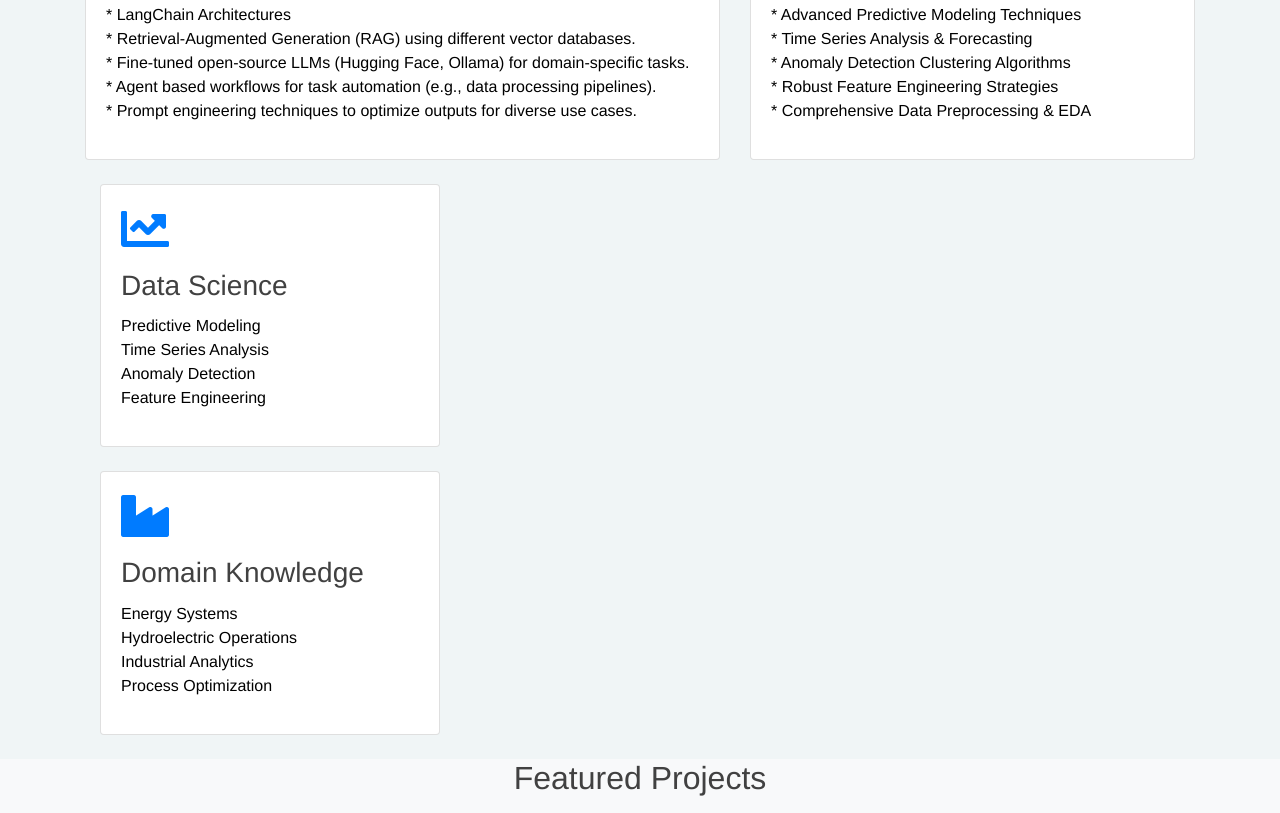
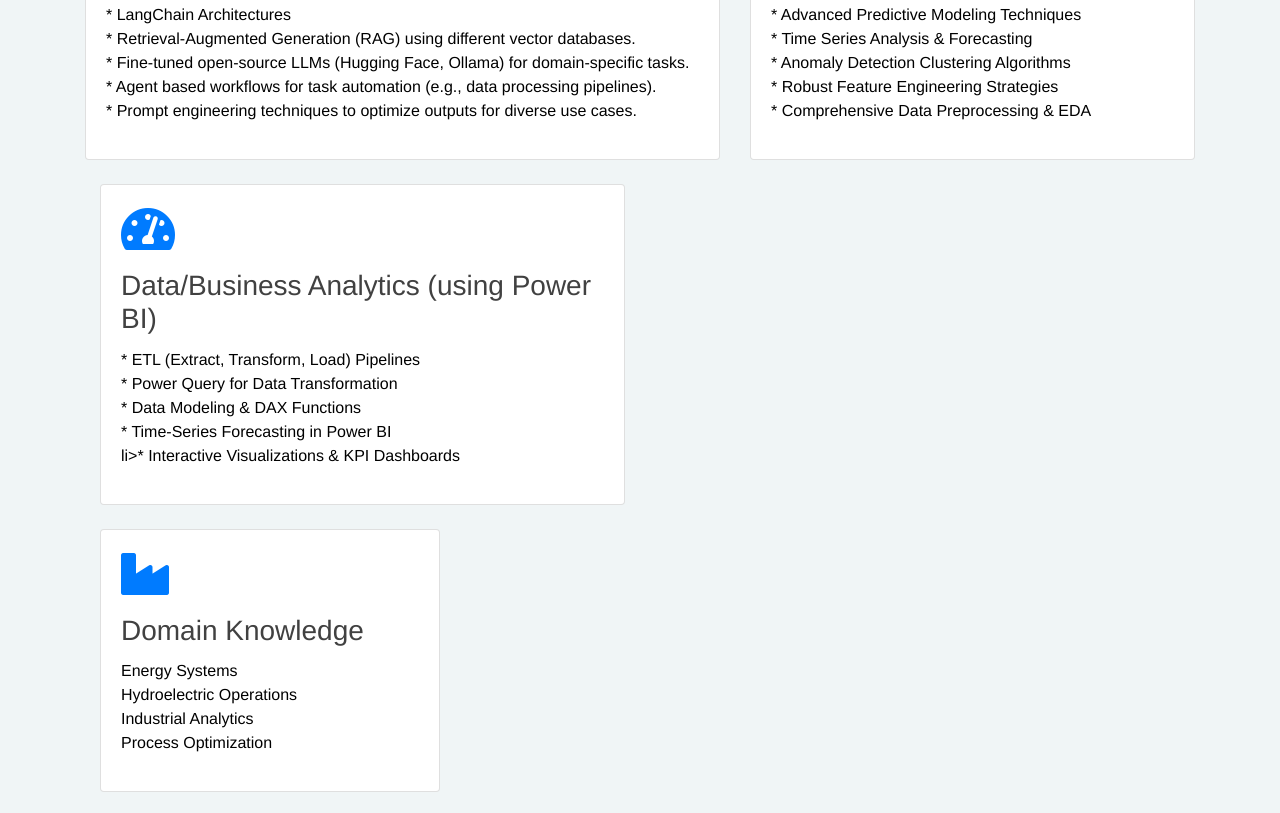
Before and after one commit to PawanKumarAgrawal/GenAI-DataScience-DataAnalytic--Portfolio-Website, a plain HTML site: page index.html in a window 1280 px wide. Shown: the part 733-1546 px from the top of the page. Drawn offline with nearby package versions, Linux system fonts and the light colour scheme.

Commit message:
Update index.html

```diff
--- a/index.html
+++ b/index.html
@@ -103,16 +103,17 @@
                         </div>
                     </div>
                     </div>
-                    <div class="col-md-4 mb-4">
+                    <div class="col-md-6 mb-4">
                         <div class="card h-100">
                             <div class="card-body">
-                                <i class="fas fa-chart-line fa-3x text-primary mb-3"></i>
-                                <h3 class="card-title">Data Science</h3>
+                                <i class="fas fa-tachometer-alt fa-3x text-primary mb-3"></i>
+                                <h3 class="card-title">Data/Business Analytics (using Power BI)</h3>
                                 <ul class="list-unstyled">
-                                    <li>Predictive Modeling</li>
-                                    <li>Time Series Analysis</li>
-                                    <li>Anomaly Detection</li>
-                                    <li>Feature Engineering</li>
+                                    <li>* ETL (Extract, Transform, Load) Pipelines</li>
+                                    <li>* Power Query for Data Transformation</li>
+                                    <li>* Data Modeling & DAX Functions</li>
+                                    <li>* Time-Series Forecasting in Power BI</li>
+                                    li>* Interactive Visualizations & KPI Dashboards</li>
                                 </ul>
                             </div>
                         </div>
```
